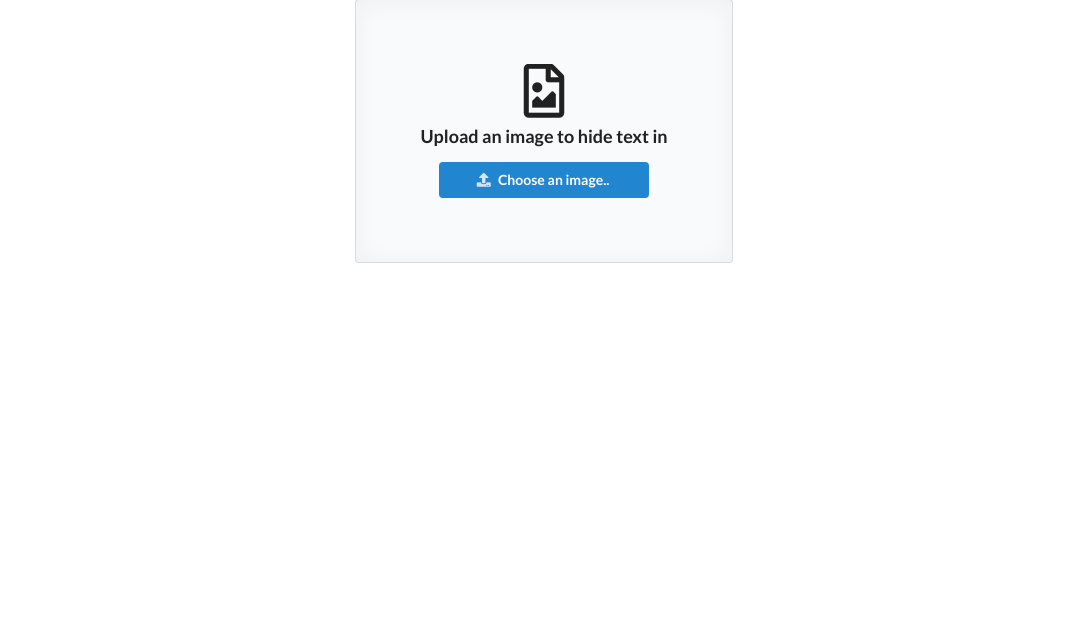
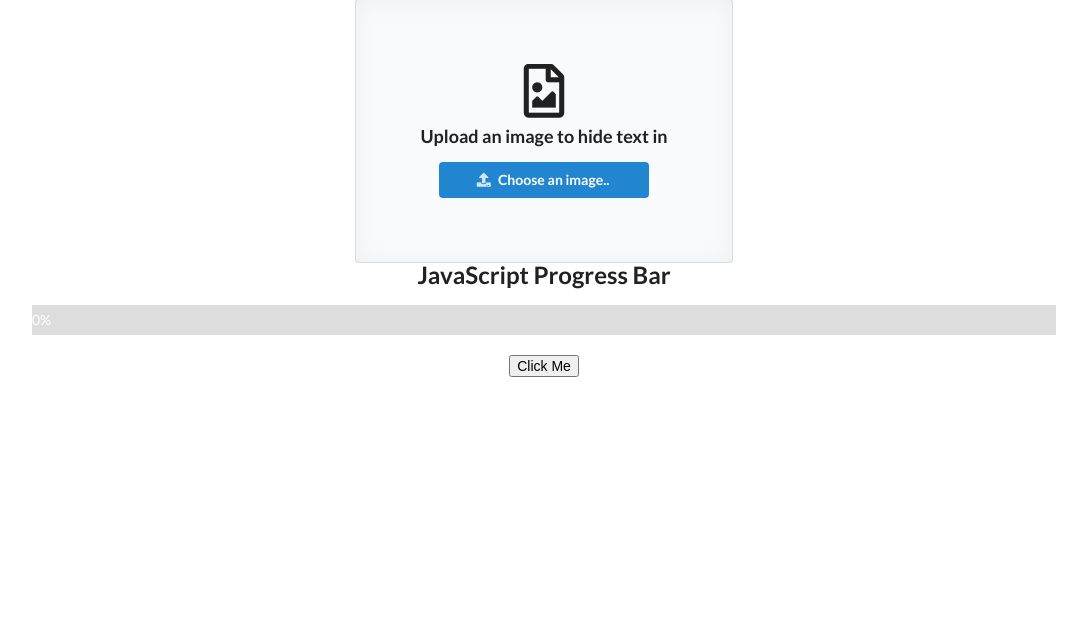
Before and after one commit to ashishdev007/steganography_django2, a Django app: page /hide in a window 1280 px wide. Shown: the part 65-682 px from the top of the page, without its empty margins (96-1183 px from the left). Run offline with Django 3.2, Linux system fonts and the light colour scheme; some libraries are stand-ins or nearby versions.

Commit message:
Progress bar setup

```diff
--- a/backend/server/apps/steganography/static/steganography/js/hide.js
+++ b/backend/server/apps/steganography/static/steganography/js/hide.js
@@ -76,19 +76,23 @@ function handleSubmit(event) {
 
   let image = event.target.elements.image.files[0];
   let text = event.target.elements.text.value;
+  let txtFile = event.target.elements.textFile.files[0];
 
   fetch('http://127.0.0.1:8000/status/')
     .then((res) => res.json())
     .then((data) => {
       statusId = data['id'];
-      sendForEncoding(statusId, image, text);
+      sendForEncoding(statusId, image, text, txtFile);
     });
 }
 
-function sendForEncoding(statusId, image, text) {
+function sendForEncoding(statusId, image, text, txtFile) {
   let data = new FormData();
   data.append('image', image);
   data.append('text', text);
+  data.append('txtFile', txtFile);
+
+  move(statusId);
 
   fetch(`http://127.0.0.1:8000/encode/${statusId}`, {
     method: 'POST',
--- a/backend/server/apps/steganography/templates/steganography/hide.html
+++ b/backend/server/apps/steganography/templates/steganography/hide.html
@@ -79,6 +79,8 @@
       </form>
     </div>
 
+    {% include "steganography/progress.html" %}
+
     <script type="module" src="{% static 'steganography/js/hide.js'%}"></script>
   </body>
 </html>
--- /dev/null
+++ b/backend/server/apps/steganography/templates/steganography/progress.html
@@ -0,0 +1,63 @@
+<!DOCTYPE html>
+<html>
+  <style>
+    #myProgress {
+      width: 100%;
+      background-color: #ddd;
+    }
+
+    #myBar {
+      width: 0%;
+      height: 30px;
+      background-color: #4caf50;
+      text-align: center;
+      line-height: 30px;
+      color: white;
+    }
+    .progressContainer {
+      width: 80%;
+      text-align: center;
+      margin: auto;
+    }
+  </style>
+  <body>
+    <div class="progressContainer">
+      <h2 class="ui header" id="progressHeader">JavaScript Progress Bar</h2>
+
+      <div id="myProgress">
+        <div id="myBar">0%</div>
+      </div>
+
+      <br />
+      <button onclick="move()">Click Me</button>
+    </div>
+    <script>
+      function move(statusId) {
+        var elem = document.getElementById('myBar');
+        var width = 0;
+        var id = setInterval(frame, 2000);
+
+        function frame() {
+          fetch(`http://127.0.0.1:8000/status/${statusId}`, {
+            method: 'GET',
+          })
+            .then((res) => {
+              return res.json();
+            })
+            .then((res) => {
+              width = res['progress'];
+
+              width = width == -1 ? 100 : width;
+              if (width >= 100) {
+                clearInterval(id);
+                i = 0;
+              }
+
+              elem.style.width = width + '%';
+              elem.innerHTML = width + '%';
+            });
+        }
+      }
+    </script>
+  </body>
+</html>
```
